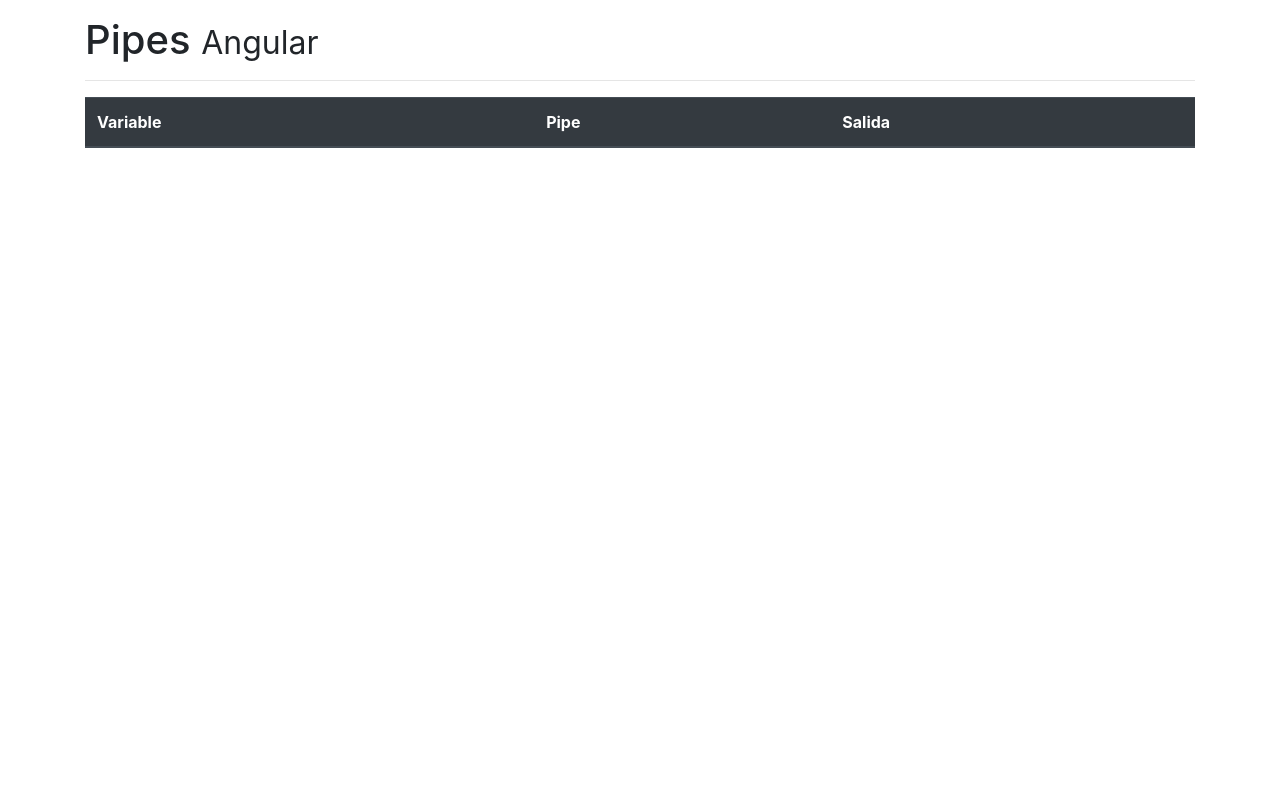
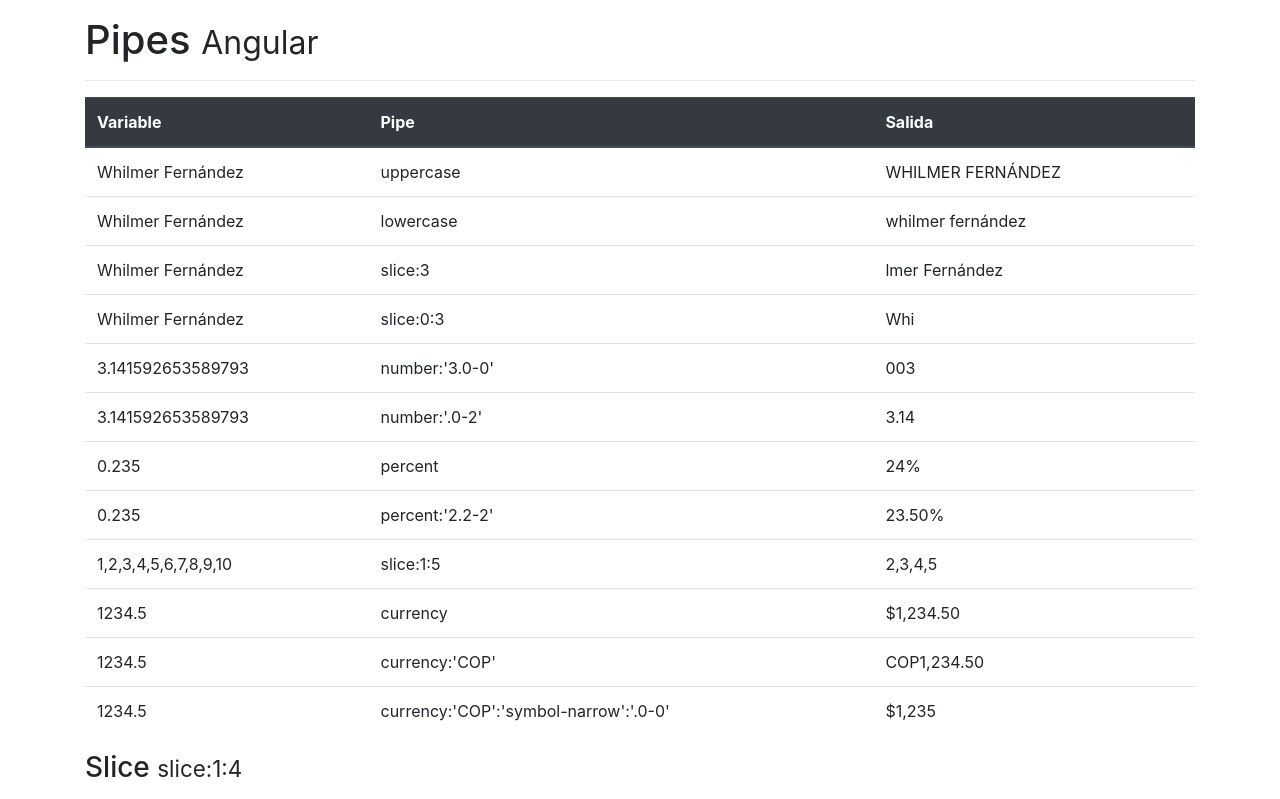
Before and after one commit to whilfer18/Pipes-Angular, an Angular app in the folder pipes/: page / in a window 1280 px wide. Shown: the top 799 px of the page. Built offline with nearby package versions, Linux system fonts and the light colour scheme.

Commit message:
Pipess whilmer

```diff
--- a/pipes/src/app/app.component.html
+++ b/pipes/src/app/app.component.html
@@ -11,6 +11,76 @@
                     <th>Salida</th>
                 </tr>
             </thead>
+            <tbody>
+                <tr>
+                    <td>{{nombre}}</td>
+                    <td>uppercase </td>
+                    <td>{{nombre |uppercase}}</td>
+                </tr>
+                <tr>
+                    <td>{{nombre}}</td>
+                    <td>lowercase </td>
+                    <td>{{nombre |lowercase}}</td>
+                </tr>
+                <tr>
+                    <td>{{nombre}}</td>
+                    <td>slice:3 </td>
+                    <td>{{nombre |slice:3}}</td>
+                </tr>
+                <tr>
+                    <td>{{nombre}}</td>
+                    <td>slice:0:3 </td>
+                    <td>{{nombre |slice:0:3}}</td>
+                </tr>
+                <tr>
+                    <td> {{ PI }} </td>
+                    <td> number:'3.0-0' </td>
+                    <td> {{ PI | number:'3.0-0' }} </td>
+                </tr>
+                <tr>
+                    <td> {{ PI }} </td>
+                    <td> number:'.0-2' </td>
+                    <td> {{ PI | number:'.0-2' }} </td>
+                </tr>
+                <tr>
+                    <td> {{ porcentaje }} </td>
+                    <td> percent </td>
+                    <td> {{ porcentaje | percent }} </td>
+                </tr>
+
+                <tr>
+                    <td> {{ porcentaje }} </td>
+                    <td> percent:'2.2-2' </td>
+                    <td> {{ porcentaje | percent:'2.2-2' }} </td>
+                </tr>
+
+                <tr>
+                    <td>{{arreglo}}</td>
+                    <td>slice:1:5 </td>
+                    <td>{{arreglo |slice:1:5}}</td>
+                </tr>
+                <tr>
+                    <td> {{ salario }} </td>
+                    <td> currency </td>
+                    <td> {{ salario | currency }} </td>
+                </tr>
+                <tr>
+                    <td> {{ salario }} </td>
+                    <td> currency:'COP' </td>
+                    <td> {{ salario | currency:'COP' }} </td>
+                </tr>
+                <tr>
+                    <td> {{ salario }} </td>
+                    <td> currency:'COP':'symbol-narrow':'.0-0' </td>
+                    <td> {{ salario | currency:'COP':'symbol-narrow':'.0-0' }} </td>
+                </tr>
+            </tbody>
         </table>
     </div>
 </div>
+
+<h3>Slice <small>slice:1:4</small> </h3>
+<hr>
+<ul class="list-group">
+    <li *ngFor="let item of arreglo|slice:5:20" class="list-group-item"> {{ item }} </li>
+</ul>
--- a/pipes/src/app/app.component.ts
+++ b/pipes/src/app/app.component.ts
@@ -6,5 +6,35 @@
   styleUrls: ['./app.component.css']
 })
 export class AppComponent {
-  title = 'pipes';
+  nombre: string = 'Whilmer Fernández';
+  arreglo = [1, 2, 3, 4, 5, 6, 7, 8, 9, 10];
+
+  personajes: string[] = ['Ironman', 'Spiderman', 'Thor', 'Loki', 'Groot'];
+  PI: number = Math.PI;
+  porcentaje: number = 0.235;
+  salario: number = 1234.5
+  fecha: Date = new Date();
+  activar: boolean = true;
+
+  idioma: string = 'en';
+  videoUrl: string = 'https://www.youtube.com/embed/-CBKW-90VxQ';
+
+  valorPromesa = new Promise<string>((resolve) => {
+
+    setTimeout(() => {
+      resolve('llego la data');
+    }, 4500);
+
+  });
+
+  heroe = {
+    nombre: 'Logan',
+    clave: 'Wolverine',
+    edad: 500,
+    direccion: {
+      calle: 'Primera',
+      casa: 20
+    }
+  }
+
 }
```
